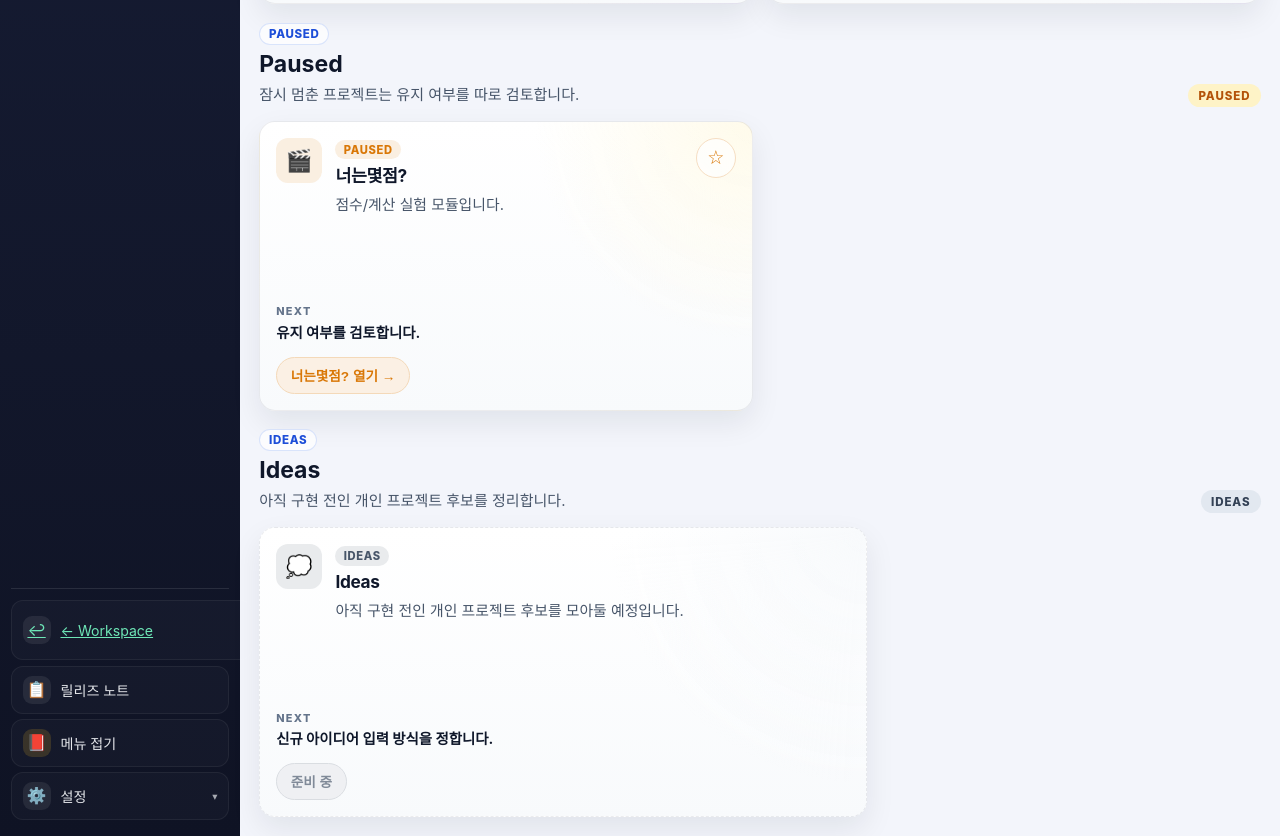
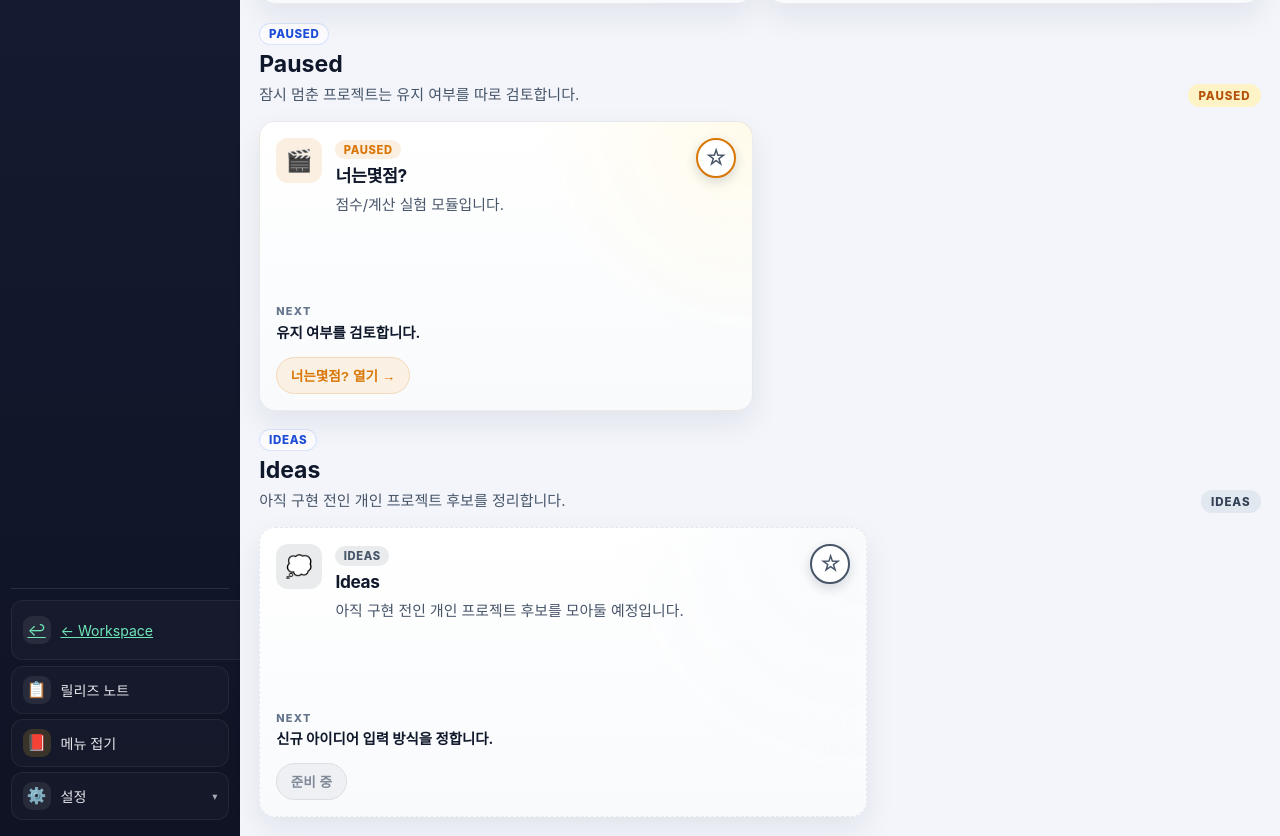
Before and after one commit to cxr542/cxr542-portal, a React (Vite) app: page / in a window 1280 px wide. Shown: the part 1860-2696 px from the top of the page. Built offline with nearby package versions, Linux system fonts and the light colour scheme.

Commit message:
Fix portal favorite toggle visibility

```diff
--- a/src/App.css
+++ b/src/App.css
@@ -1899,6 +1899,7 @@ code {
 }
 
 .project-card {
+  position: relative;
   min-width: 0;
   min-height: 16rem;
   display: flex;
@@ -1938,10 +1939,13 @@ code {
   align-items: flex-start;
   gap: 0.85rem;
   min-width: 0;
+  padding-right: 3rem;
 }
 
 .favorite-toggle {
-  flex: 0 0 2.5rem;
+  position: absolute;
+  top: 1rem;
+  right: 1rem;
   width: 2.5rem;
   min-width: 2.5rem;
   min-height: 2.5rem;
@@ -1949,18 +1953,38 @@ code {
   align-items: center;
   justify-content: center;
   padding: 0;
-  border: 1px solid color-mix(in srgb, var(--project-accent, #2563eb) 24%, white);
+  border: 2px solid var(--project-accent, #2563eb);
   border-radius: 999px;
-  background: rgba(255, 255, 255, 0.72);
-  color: var(--project-accent, #2563eb);
-  font-size: 1.2rem;
+  background: #ffffff;
+  box-shadow: 0 4px 12px rgba(15, 23, 42, 0.16);
+  color: #475569;
+  font-size: 1.35rem;
+  font-weight: 800;
   line-height: 1;
   cursor: pointer;
+  z-index: 2;
+}
+
+.favorite-toggle.is-favorite {
+  background: var(--project-accent, #2563eb);
+  color: #ffffff;
 }
 
 .favorite-toggle:hover,
 .favorite-toggle:focus-visible {
-  background: color-mix(in srgb, var(--project-accent, #2563eb) 13%, white);
+  background: color-mix(in srgb, var(--project-accent, #2563eb) 18%, white);
+  color: var(--project-accent, #2563eb);
+}
+
+.favorite-toggle.is-favorite:hover,
+.favorite-toggle.is-favorite:focus-visible {
+  background: var(--project-accent, #2563eb);
+  color: #ffffff;
+}
+
+.favorite-toggle--unavailable:disabled {
+  opacity: 1;
+  cursor: not-allowed;
 }
 
 .favorite-toggle:focus-visible,
@@ -2048,6 +2072,7 @@ code {
 }
 
 .favorite-tool .favorite-toggle {
+  position: static;
   align-self: center;
   margin-right: 0.4rem;
 }
--- a/src/App.jsx
+++ b/src/App.jsx
@@ -304,6 +304,16 @@ function HomeModule({ onOpenModule, labels, navItems, favoriteIds, onToggleFavor
                     <h4>{IDEAS_PLACEHOLDER_CARD.defaultLabel}</h4>
                     <p>{IDEAS_PLACEHOLDER_CARD.boardDescription}</p>
                   </div>
+                  <button
+                    type="button"
+                    className="favorite-toggle favorite-toggle--unavailable"
+                    disabled
+                    aria-label="자주 쓰는 도구에 추가"
+                    aria-pressed="false"
+                    title="프로젝트를 추가하면 즐겨찾기에 넣을 수 있습니다"
+                  >
+                    ☆
+                  </button>
                 </div>
                 <div className="project-card__bottom">
                   <div className="project-card__next">
```
Also changed, not shown: 1 other file (tests, documents, lock files or other folders).
